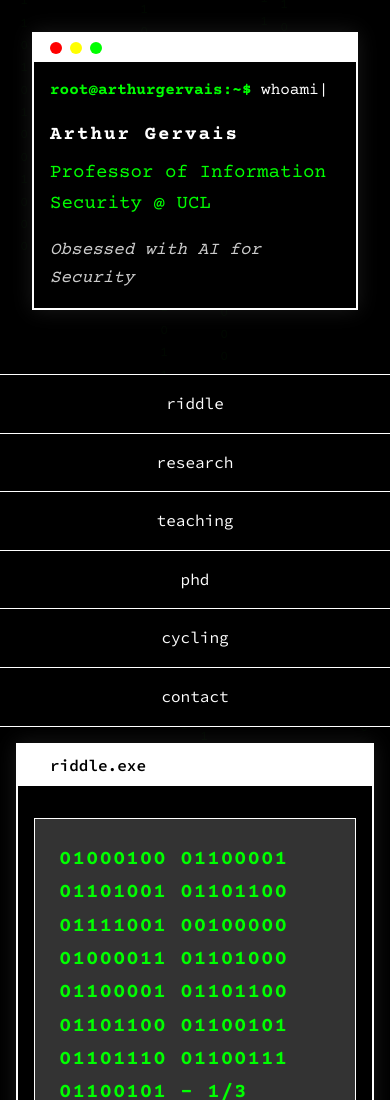
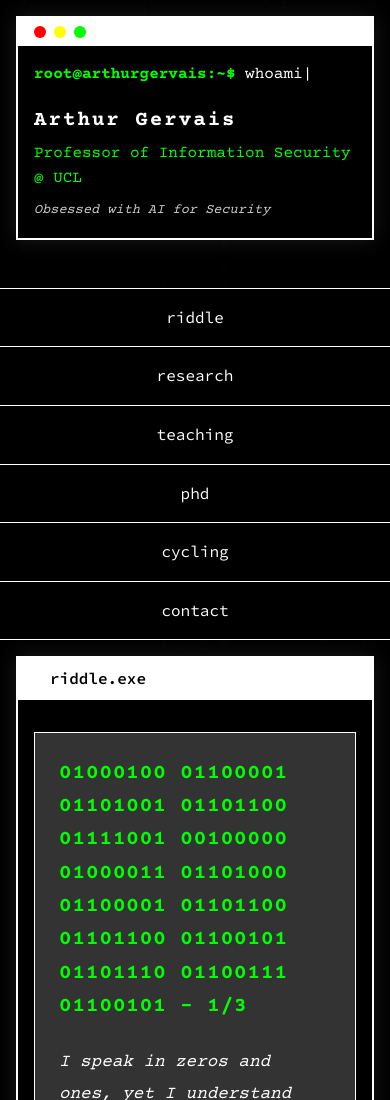
Before and after one commit to arthurgervais/arthurgervais.com, a plain HTML site: page index.html in a window 390 px wide. Shown: the top 1100 px of the page. Drawn offline with nearby package versions, Linux system fonts and the light colour scheme.

Commit message:
Optimize mobile header layout
- Reduce header padding on mobile devices
- Smaller font sizes for title and subtitle
- More compact spacing for better mobile experience

```diff
--- a/style.css
+++ b/style.css
@@ -579,13 +579,26 @@ body {
         padding: 1rem;
     }
 
+    .terminal-header {
+        padding: 1rem;
+    }
+
     .terminal-content {
         padding: 1rem;
     }
 
     .output h1 {
-        font-size: 1.2rem;
-        word-break: break-all;
+        font-size: 1.3rem;
+        margin-bottom: 0.25rem;
+    }
+
+    .output h2 {
+        font-size: 1rem;
+        margin-bottom: 0.5rem;
+    }
+
+    .subtitle {
+        font-size: 0.85rem;
     }
 
     .riddle-input {
```
